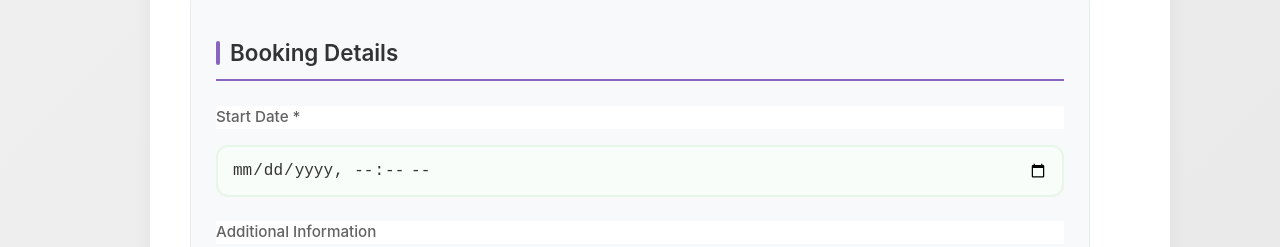
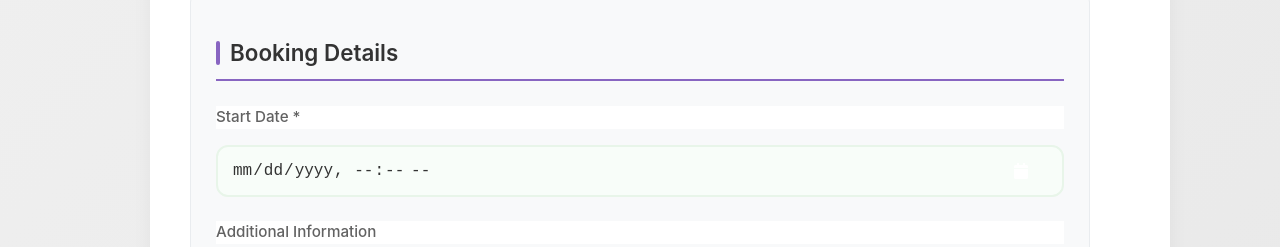
Before and after one commit to gaurang5425/Pet-Buddy, a React (Vite) app in the folder Frontend/Pet-Buddy/: page /ContactForm in a window 1280 px wide. Shown: the part 1867-2114 px from the top of the page. Built offline with nearby package versions, Linux system fonts and the light colour scheme.

Commit message:
F : U : user can set only future data only

```diff
--- a/Frontend/Pet-Buddy/src/Components/PetOwner/ContactForm.css
+++ b/Frontend/Pet-Buddy/src/Components/PetOwner/ContactForm.css
@@ -13,6 +13,35 @@
     width: 100%;
     margin: 0 auto;
     padding: 20px;
+}
+
+.date-input-container {
+    position: relative;
+}
+
+.date-input {
+    padding-right: 40px !important; /* Make room for the calendar icon */
+}
+
+.calendar-icon {
+    position: absolute;
+    right: 35px;
+    top: 50%;
+    transform: translateY(-50%);
+    color: #ffffff;
+    pointer-events: none;
+    z-index: 1;
+}
+
+/* Style the calendar picker icon in the input */
+input[type="datetime-local"]::-webkit-calendar-picker-indicator {
+    opacity: 0;
+    cursor: pointer;
+    position: absolute;
+    right: 0;
+    top: 0;
+    width: 100%;
+    height: 100%;
 }
 
 .contact-form-container h2 {
--- a/Frontend/Pet-Buddy/src/Components/PetOwner/ContactForm.jsx
+++ b/Frontend/Pet-Buddy/src/Components/PetOwner/ContactForm.jsx
@@ -20,7 +20,7 @@ const ContactForm = () => {
         additionalInfo: '',
         startDate: '',
         price: location.state?.price || 0,
-        status: 'pending'
+        status: 'PENDING'
     });
 
     const [error, setError] = useState('');
@@ -70,8 +70,13 @@ const ContactForm = () => {
                 return value !== '' ? 'valid' : 'Please select a pet size';
             case 'startDate':
                 const selectedDate = new Date(value);
-                const now = new Date();
-                return selectedDate > now ? 'valid' : 'Please select a future date';
+                const currentDate = new Date();
+                // Remove any milliseconds for accurate comparison
+                currentDate.setMilliseconds(0);
+                selectedDate.setMilliseconds(0);
+                return selectedDate > currentDate ?
+                    'valid' :
+                    'Please select a future date and time';
             default:
                 return 'valid';
         }
@@ -322,15 +327,18 @@ const ContactForm = () => {
                         <h3 className="form-section-title">Booking Details</h3>
                         <div className="form-group">
                             <label>Start Date *</label>
-                            <div className="input-container">
+                            <div className="input-container date-input-container">
                                 <input
                                     type="datetime-local"
                                     name="startDate"
                                     value={formData.startDate}
                                     onChange={handleChange}
                                     required
-                                    className={validation.startDate === 'valid' ? 'valid' : validation.startDate ? 'invalid' : ''}
+                                    min={new Date().toISOString().slice(0, 16)}
+                                    className={`date-input ${validation.startDate === 'valid' ? 'valid' : validation.startDate ? 'invalid' : ''}`}
+                                    onFocus={(e) => e.target.showPicker()}
                                 />
+                                <FaCalendar className="calendar-icon" />
                                 {validation.startDate === 'valid' && <FaCheck className="validation-icon valid" />}
                                 {validation.startDate && validation.startDate !== 'valid' && (
                                     <FaExclamationCircle className="validation-icon invalid" />
```
